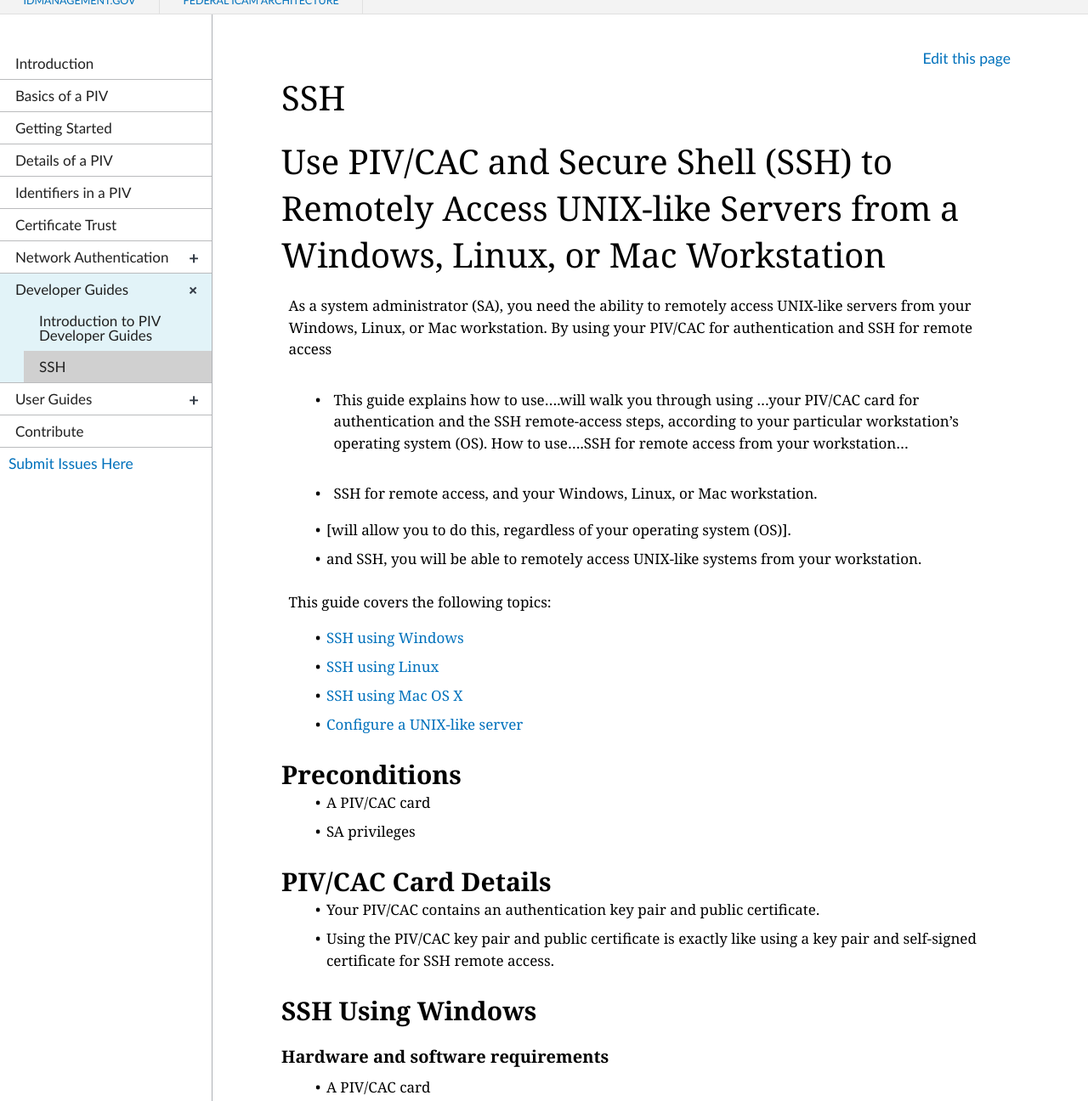
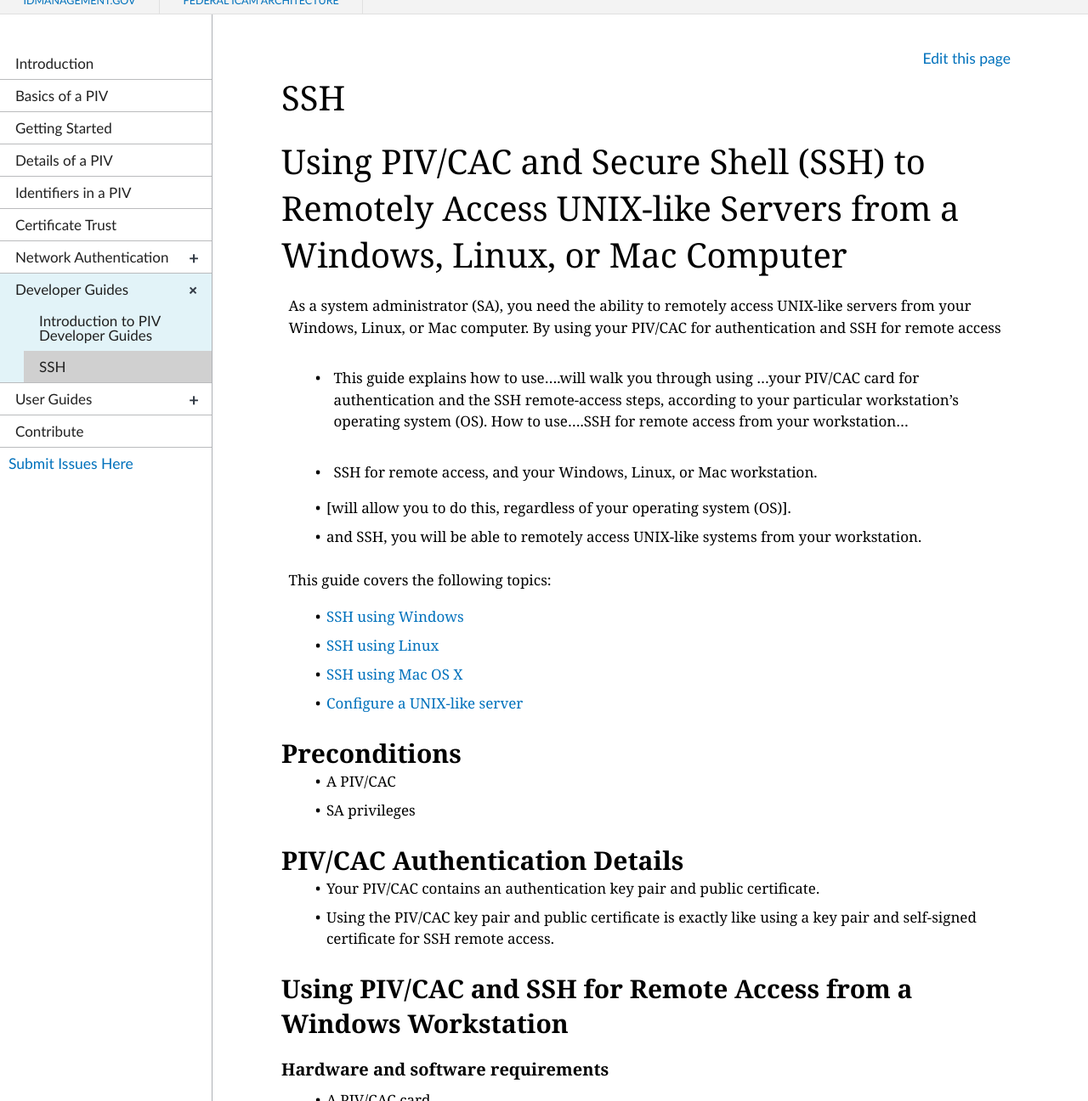
Before and after one commit to GSA/piv-guides, a Jekyll site: the page built from _devconfig/ssh.md, in a window 1280 px wide and 1400 px high, cut to the strip 104-1400 px from the top of the window. Shown: the whole strip at 85% size. Built offline with Jekyll 4.4.1, drawn with Linux system fonts in a browser that asks for light colours; nearby versions of some CDN libraries; some of the changed text lies outside the part shown.

Commit message:
Update ssh.md

````diff
--- a/_devconfig/ssh.md
+++ b/_devconfig/ssh.md
@@ -5,9 +5,9 @@ permalink: /devconfig/ssh
 collection: devconfig
 ---
 
-# Use PIV/CAC and Secure Shell (SSH) to Remotely Access UNIX-like Servers from a Windows, Linux, or Mac Workstation
+# Using PIV/CAC and Secure Shell (SSH) to Remotely Access UNIX-like Servers from a Windows, Linux, or Mac Computer
 
-As a system administrator (SA), you need the ability to remotely access UNIX-like servers from your Windows, Linux, or Mac workstation. By using your PIV/CAC for authentication and SSH for remote access
+As a system administrator (SA), you need the ability to remotely access UNIX-like servers from your Windows, Linux, or Mac computer. By using your PIV/CAC for authentication and SSH for remote access
 
 - This guide explains how to use....will walk you through using ...your PIV/CAC card for authentication and the SSH remote-access steps, according to your particular workstation's operating system (OS).   How to use....SSH for remote access from your workstation...
 
@@ -25,20 +25,20 @@ This guide covers the following topics:
 
 ## Preconditions
 
-  * A PIV/CAC card
+  * A PIV/CAC
   * SA privileges
 
-## PIV/CAC Card Details
+## PIV/CAC Authentication Details
 
   * Your PIV/CAC contains an authentication key pair and public certificate.
   * Using the PIV/CAC key pair and public certificate is exactly like using a key pair and self-signed certificate for SSH remote access.
 
-## SSH Using Windows
+## Using PIV/CAC and SSH for Remote Access from a Windows Workstation
 
 ### Hardware and software requirements
 
 - A PIV/CAC card
-- Windows-based workstation or computer
+- Windows-based computer or workstation
 - A smartcard reader
 - PuTTY-CAC application
 - Pageant application
@@ -82,7 +82,7 @@ Use these steps to ensure that your workstation and Jump server recognize your P
 9. Click on **OK** to close the **Details** window.
 10. Click on the **Smart Card certificate** to highlight it, and then click on **OK**.
 
-> _The **Pageant** window will populate with the certificate information._
+> _The Pageant window will populate with the certificate information._
 
 11. Click on **Close**.
 
@@ -131,7 +131,7 @@ Use these steps to ensure that your workstation and Jump server recognize your P
 
 > _After each server you &quot;jump&quot; to, the output of **ssh-add –l** should always show the key.  After you see the key, you may **ssh** to any other hosts in the environment._
 
-## SSH Using Linux
+## Using PIV/CAC and SSH for Remote Access from a Linux Workstation
 
 ### Hardware and Software Requirements
 
@@ -143,7 +143,7 @@ Use these steps to ensure that your workstation and Jump server recognize your P
 
 #### Obtain and Save Public Key from PIV/CAC
 
-  1. Insert your **PIV/CAC** into your computer's card reader.
+  1. Insert your **PIV/CAC** into your computer's smartcard reader.
   2. Use the following command to save the **user&#39;s public SSH key** to a file and submit the file to Jump server administrator.
 
         ```
@@ -164,7 +164,7 @@ Use these steps to ensure that your workstation and Jump server recognize your P
 
   > **Note:**  The card reader may flash. **Do not** remove the PIV card until the login process has been completed.
 
-## SSH Using Mac OS X
+## Using PIV/CAC and SSH for Remote Access from a Mac OS X Workstation
 
 ### Hardware and Software Requirements
 
@@ -176,7 +176,7 @@ Use these steps to ensure that your workstation and Jump server recognize your P
 
 #### Obtain and save public key from PIV card
 
-  1. Insert your **PIV card** into your computer's card reader.
+  1. Insert your **PIV card** into your computer's smartcard reader.
   2. Use the following command to save the **user&#39;s public SSH key** to a file and submit the file to Jump server administrator.
 
         ```
````
